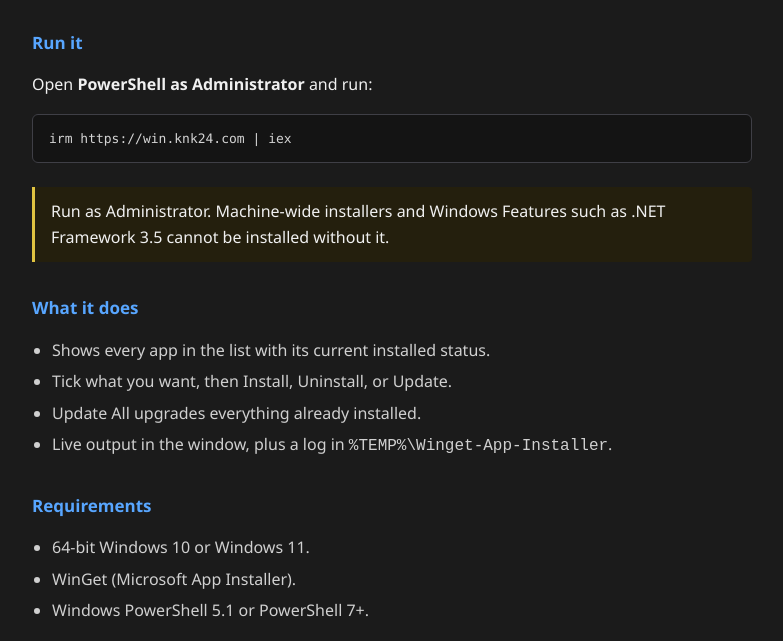
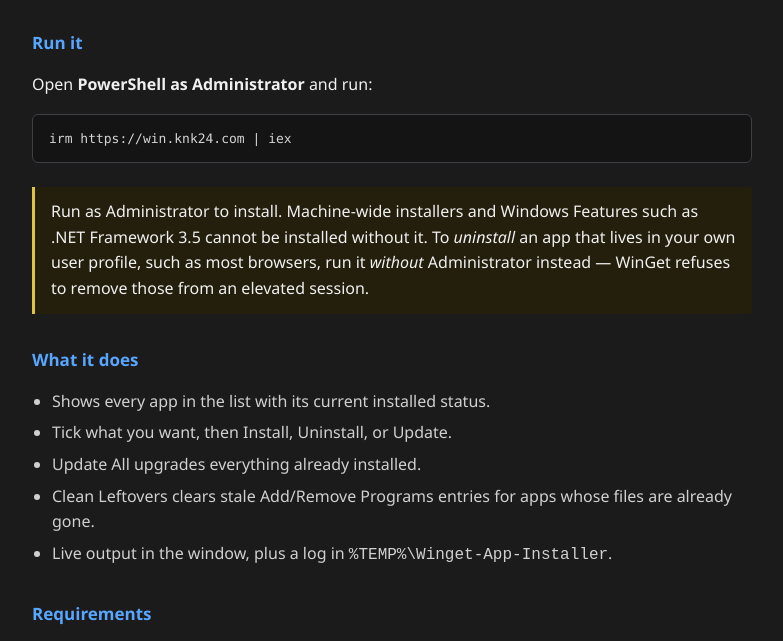
Before and after one commit to centbell/win-tools, a plain HTML site: page docs/install.html in a window 1280 px wide. Shown: the part 155-796 px from the top of the page, without its empty margins (248-1031 px from the left). Drawn offline with Linux system fonts and the light colour scheme.

Commit message:
leftover button added docs updated

```diff
--- a/docs/install.html
+++ b/docs/install.html
@@ -40,8 +40,11 @@
   <pre>irm https://win.knk24.com | iex</pre>
 
   <div class="warn">
-    Run as Administrator. Machine-wide installers and Windows Features such as
-    .NET Framework 3.5 cannot be installed without it.
+    Run as Administrator to install. Machine-wide installers and Windows Features
+    such as .NET Framework 3.5 cannot be installed without it. To
+    <em>uninstall</em> an app that lives in your own user profile, such as most
+    browsers, run it <em>without</em> Administrator instead &mdash; WinGet
+    refuses to remove those from an elevated session.
   </div>
 
   <h2>What it does</h2>
@@ -49,6 +52,7 @@
     <li>Shows every app in the list with its current installed status.</li>
     <li>Tick what you want, then Install, Uninstall, or Update.</li>
     <li>Update All upgrades everything already installed.</li>
+    <li>Clean Leftovers clears stale Add/Remove Programs entries for apps whose files are already gone.</li>
     <li>Live output in the window, plus a log in <code>%TEMP%\Winget-App-Installer</code>.</li>
   </ul>
 
```
Also changed, not shown: 1 other file.
